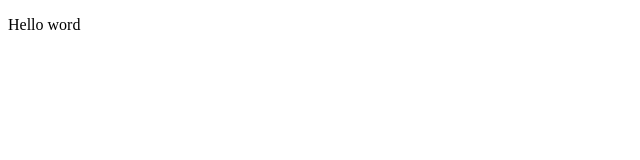
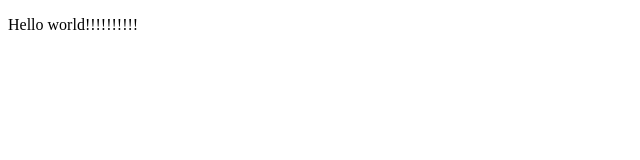
Before and after one commit to Golldir/super-parakeet, a plain HTML site: page index.html in a window 1280 px wide. Shown: the full height of the page, 0-640 px from the left. Drawn offline with Linux system fonts and the light colour scheme.

Commit message:
second commit

```diff
--- a/index.html
+++ b/index.html
@@ -8,7 +8,7 @@
 </head>
 <body>
 
-    <p>Hello word</p>
+    <p>Hello world!!!!!!!!!!</p>
 
     <script src="js/script.js"></script>
 
```
